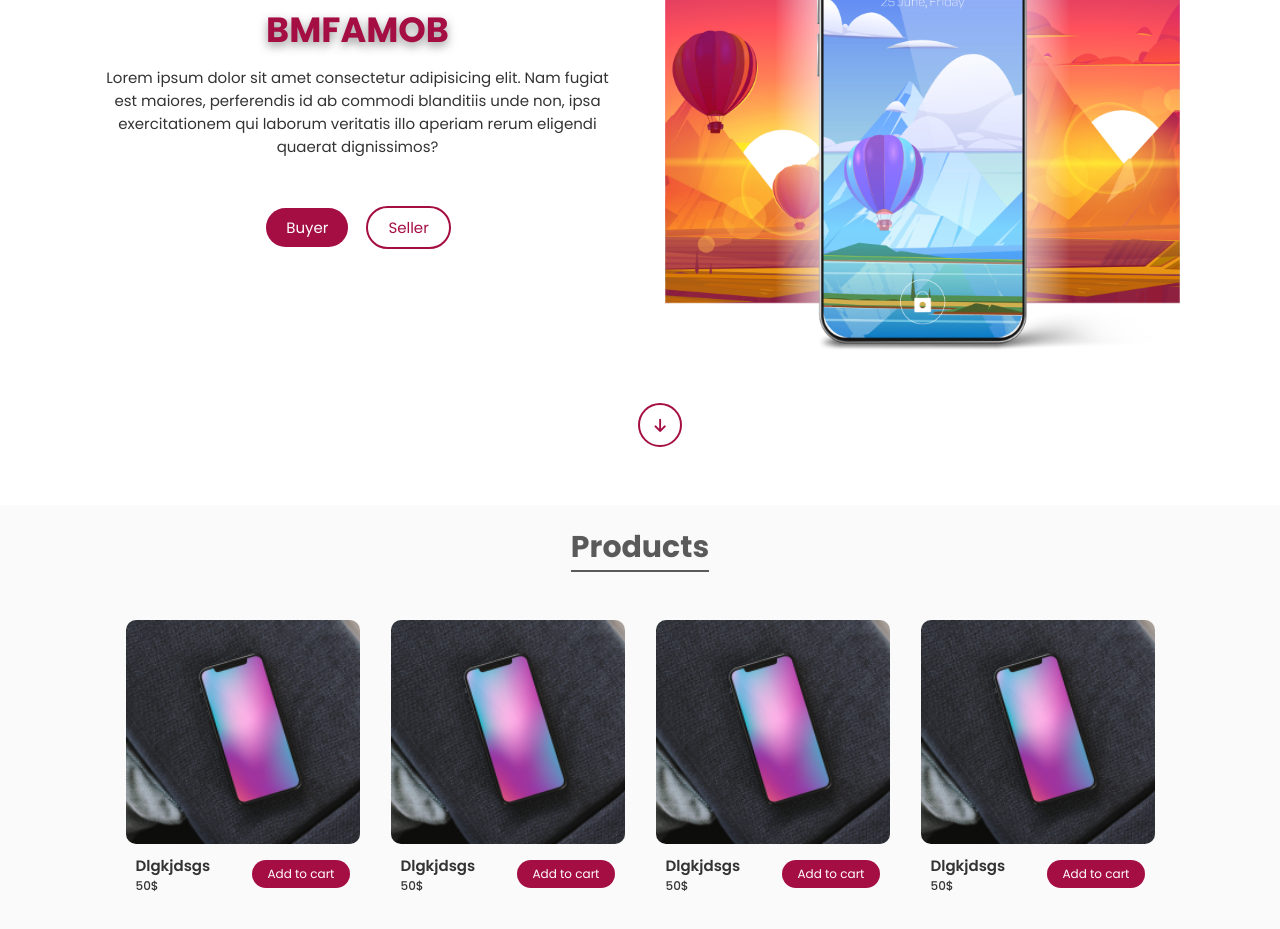
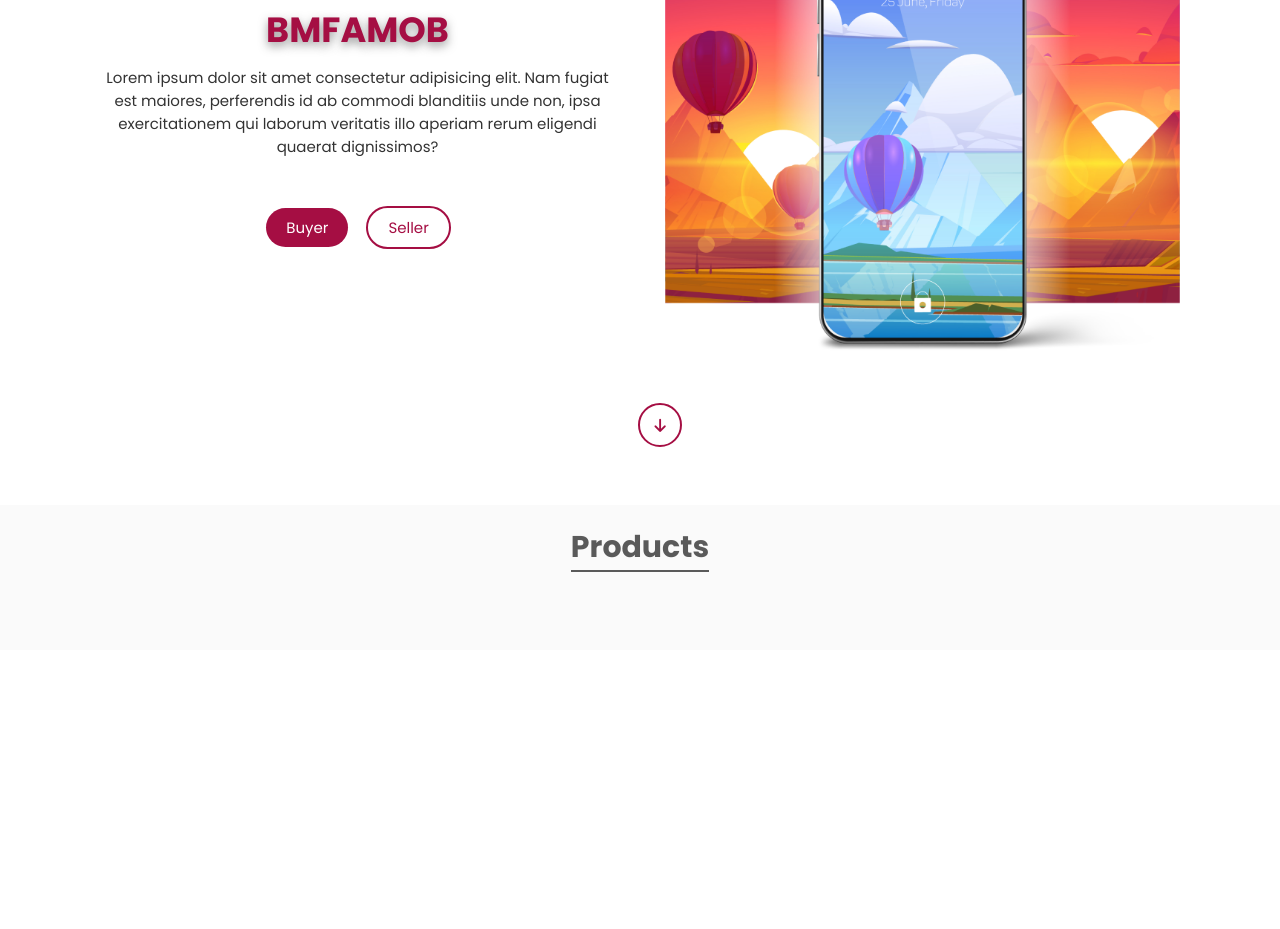
Before and after one commit to CA-G12/Ecommerce-Team-Nine, a website: page index.html in a window 1280 px wide. Shown: the part 277-1206 px from the top of the page. After the commit the page ends 927 px from the top, so only its background shows below. Drawn offline with Linux system fonts and the light colour scheme.

Commit message:
fixed bugs in landing page file. relates #37

```diff
--- a/index.html
+++ b/index.html
@@ -34,54 +34,6 @@
     <section id="product-landing">
       <h1>Products</h1>
       <div class="container">
-        <div class="card">
-          <div>
-            <img src="../img/mobile.png">
-          </div>
-          <div>
-            <div>
-              <h2>Dlgkjdsgs</h2>
-              <p>50$</p>
-            </div>
-            <button>Add to cart</button>
-          </div>
-        </div>
-        <div class="card">
-          <div>
-            <img src="../img/mobile.png">
-          </div>
-          <div>
-            <div>
-              <h2>Dlgkjdsgs</h2>
-              <p>50$</p>
-            </div>
-            <button>Add to cart</button>
-          </div>
-        </div>
-        <div class="card">
-          <div>
-            <img src="../img/mobile.png">
-          </div>
-          <div>
-            <div>
-              <h2>Dlgkjdsgs</h2>
-              <p>50$</p>
-            </div>
-            <button>Add to cart</button>
-          </div>
-        </div>
-        <div class="card">
-          <div>
-            <img src="../img/mobile.png">
-          </div>
-          <div>
-            <div>
-              <h2>Dlgkjdsgs</h2>
-              <p>50$</p>
-            </div>
-            <button>Add to cart</button>
-          </div>
-        </div>
       </div>
     </section>
   </main>
```
